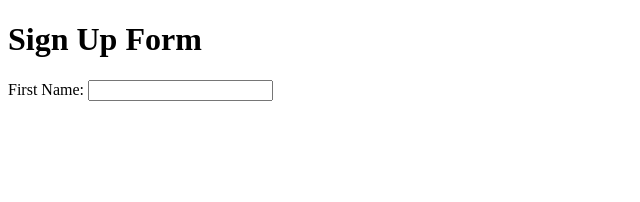
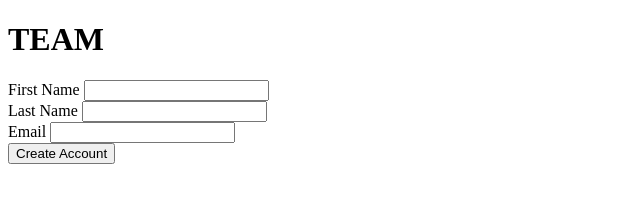
Before and after one commit to ikennarichard/Odin-Project-Sign-up-Form, a plain HTML site: page index.html in a window 1280 px wide. Shown: the whole page, without its empty margins (0-640 px from the left). Drawn offline with Linux system fonts and the light colour scheme.

Commit message:
Update form

```diff
--- a/index.html
+++ b/index.html
@@ -7,15 +7,28 @@
 </head>
 <body>
   <main>
-    <header>
-      <h1>Sign Up Form</h1>
-    </header>
-    <form>
-      <div>
-        <label for="firstname">First Name:</label>
-        <input type="text" name="firstname" id="firstname">
-      </div>
-    </form>
+    <div class="sidebar_image">
+      <h1 class="heading">TEAM</h1>
+    </div>
+    <div class="container">
+      <form>
+        <div>
+          <div class="field">
+            <label for="firstname">First Name</label>
+            <input type="text" name="firstname" id="firstname">
+          </div>
+          <div class="field">
+            <label for="firstname">Last Name</label>
+            <input type="text" name="firstname" id="firstname">
+          </div>
+          <div class="field">
+            <label for="firstname">Email</label>
+            <input type="text" name="firstname" id="firstname">
+          </div>
+        </div>
+        <button type="submit">Create Account</button>
+      </form>
+    </div>
   </main>
 </body>
 </html>
```
